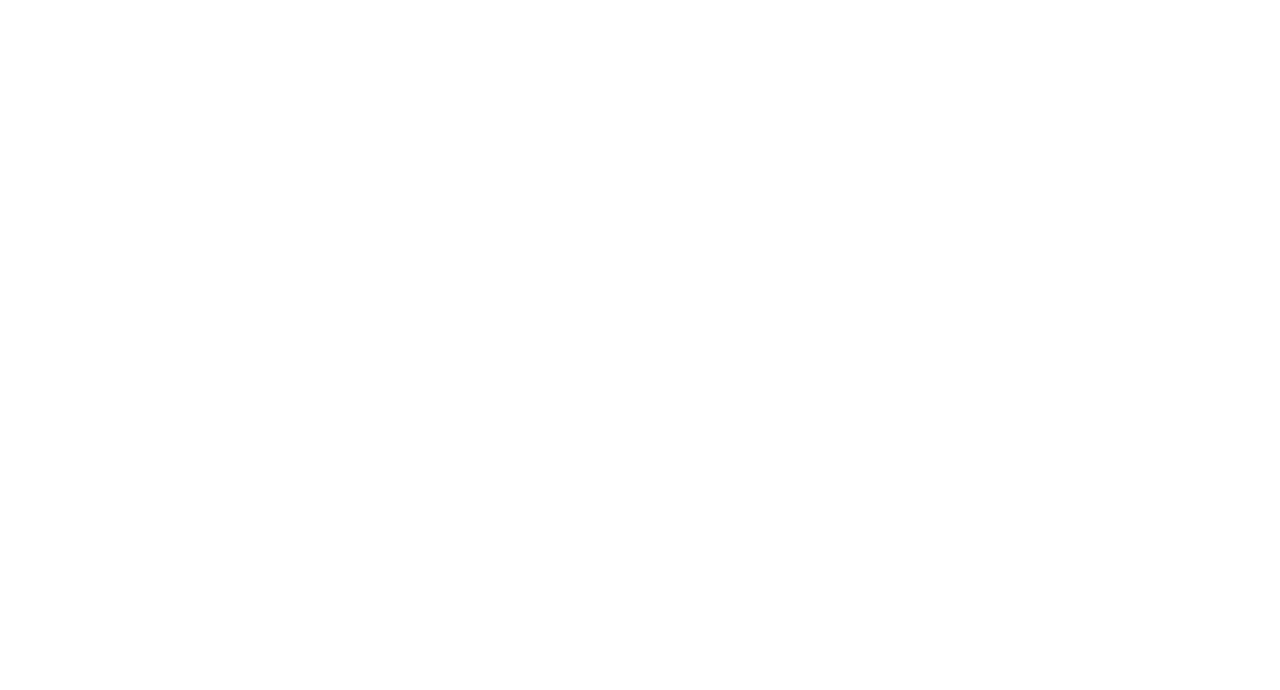
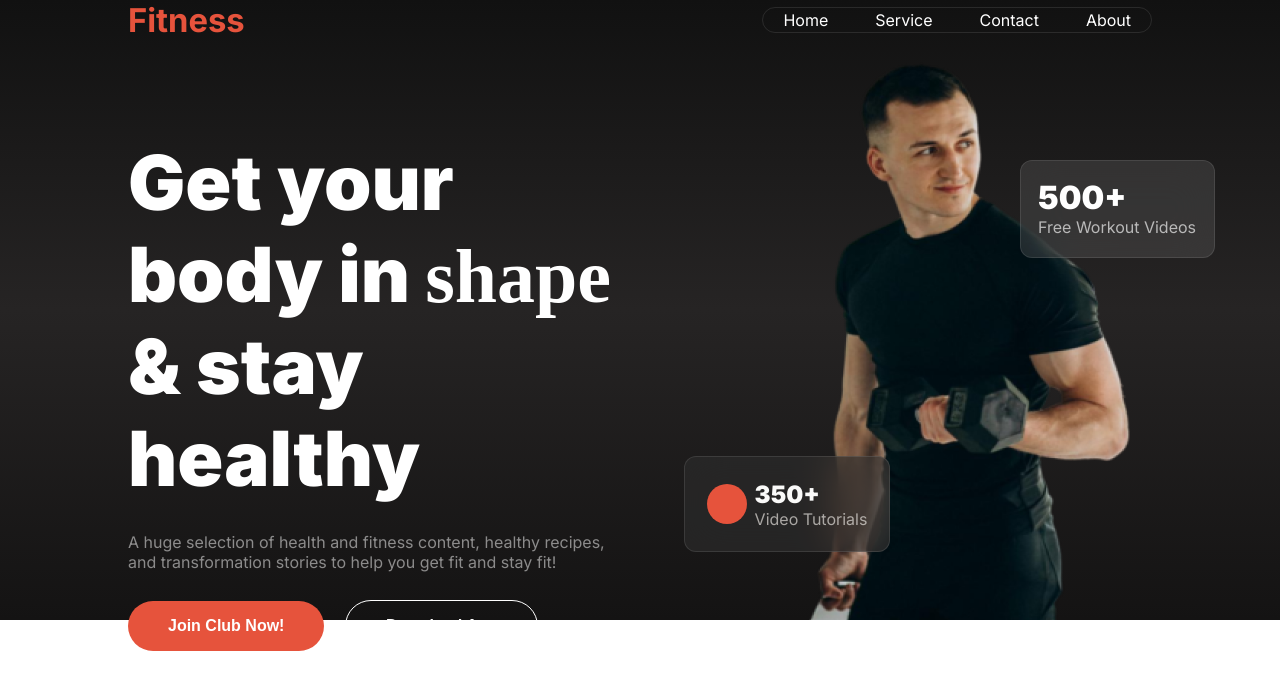
Before and after one commit to Mehedi-Hasan-Himel/We-Will-Fit, a plain HTML site: page index.html in a window 1280 px wide. Drawn offline with Linux system fonts and the light colour scheme; a web font is replaced by a local one.

Commit message:
header section added

```diff
--- a/css/styles.css
+++ b/css/styles.css
@@ -0,0 +1,150 @@
+/* Universal CSS Code Start*/
+@import url("https://fonts.googleapis.com/css2?family=Inter:wght@100..900&display=swap");
+@import url("https://fonts.cdnfonts.com/css/miama-nueva");
+* {
+  margin: 0;
+  padding: 0;
+  box-sizing: border-box;
+}
+body {
+  font-family: "Inter", sans-serif;
+}
+/* Universal CSS Code End */
+
+/* header section Start*/
+.header {
+  max-width: 1440px;
+  height: auto;
+  background: linear-gradient(#111111, #262424, #141313);
+  position: relative;
+}
+.nav-bar {
+  width: 80%;
+  margin: 0 auto;
+
+  display: flex;
+  justify-content: space-between;
+  align-items: center;
+}
+#bar {
+  display: none;
+}
+.menu-bar ul {
+  display: flex;
+  gap: 47px;
+  border: 1px solid #ffffff1a;
+  border-radius: 39px;
+  padding: 2px 20px;
+}
+.menu-bar ul li {
+  list-style: none;
+}
+.menu-bar > ul a {
+  text-decoration: none;
+  color: #ffffff;
+  font-size: 1rem;
+}
+#home-nev {
+  background-color: #e6533c;
+  padding: 2px 14px;
+  margin-left: -20px;
+  border-radius: 46px;
+  font-weight: 600;
+}
+.brand {
+  color: rgb(230, 83, 60);
+  font-size: 1.75rem;
+}
+.banner {
+  width: 80%;
+  margin: 0 auto;
+  display: flex;
+  gap: 167px;
+}
+.banner-text h1 {
+  font-size: 4.75rem;
+  font-weight: 900;
+  color: #ffffff;
+}
+#span1 {
+  font-family: "Miama Nueva";
+}
+.banner-text {
+  width: 520px;
+  height: 282px;
+  margin-top: 96px;
+}
+.banner-text p {
+  font-size: 1rem;
+  color: #ffffff80;
+  margin: 28px 0px;
+}
+.primary-btn {
+  border-radius: 42px;
+  background: rgb(230, 83, 60);
+  padding: 16px 40px 16px 40px;
+  font-size: 16px;
+  font-weight: 600;
+  color: #ffffff;
+  border: none;
+}
+#btn2 {
+  border: 1px solid rgb(255, 255, 255);
+  background: none;
+  margin-left: 16px;
+}
+.banner-photo {
+  width: 349px;
+  height: 580px;
+}
+.box-1 {
+  width: 195px;
+  height: 98px;
+  border: 1px solid#FFFFFF1A;
+  border-radius: 12px;
+  background: #ffffff1a;
+  backdrop-filter: blur(20px);
+  padding: 17px;
+  position: absolute;
+  left: 1020px;
+  top: 160px;
+}
+.box-1 h3 {
+  font-size: 2rem;
+  font-weight: 900;
+  color: #ffffff;
+}
+.box-1 p {
+  color: #ffffffa6;
+}
+.box-2 {
+  width: 206px;
+  height: 96px;
+  border: 1px solid #ffffff1a;
+  background: #3030308a;
+  backdrop-filter: blur(20px);
+  border-radius: 12px;
+  display: flex;
+  justify-content: center;
+  align-items: center;
+  gap: 8px;
+  position: absolute;
+  left: 684px;
+  top: 456px;
+}
+.box-2 h3 {
+  font-size: 1.5rem;
+  font-weight: 900;
+  color: #fafaf9;
+}
+.box-2 p {
+  color: #efede8a6;
+  font-size: 1rem;
+}
+.circle {
+  width: 40px;
+  height: 40px;
+  background-color: #e6533c;
+  border-radius: 50%;
+}
+/* Header Section End */
--- a/index.html
+++ b/index.html
@@ -9,6 +9,48 @@
     <script src="https://kit.fontawesome.com/1742523b0c.js" crossorigin="anonymous"></script>
 </head>
 <body>
-
+      <!-- Header Section Start -->
+      <header class="header">
+         <nav class="nav-bar">
+             <div class="brand">
+                 <h3 class="brand-title">Fitness</h3>
+             </div>
+             <div class="menu-bar">
+                 <ul>
+                     <li><a href="#" id="home-nav">Home</a></li>
+                     <li><a href="#">Service</a></li>
+                     <li><a href="#">Contact</a></li>
+                     <li><a href="#">About</a></li>
+                 </ul>
+             </div>
+             <i class="fa-solid fa-bars" id="bar"></i>
+         </nav>
+         <div class="banner">
+             <div class="banner-text">
+                 <h1>Get your body in <span id="span1">shape</span> & stay healthy</h1>
+                 <p>A huge selection of health and fitness content, healthy recipes, and transformation stories to help
+                     you get fit and stay fit!</p>
+                 <div class="btn-section">
+                     <button class="primary-btn">Join Club Now!</button>
+                     <button class="primary-btn" id="btn2">Download App</button>
+                 </div>
+             </div>
+             <div class="banner-photo">
+                 <img src="images/Images 2.png" alt="Fitness banner image">
+                 <div class="box-1">
+                     <h3>500+</h3>
+                     <p>Free Workout Videos</p>
+                 </div>
+                 <div class="box-2">
+                     <div class="circle"></div>
+                     <div class="box-text">
+                         <h3>350+</h3>
+                         <p>Video Tutorials</p>
+                     </div>
+                 </div>
+             </div>
+         </div>
+     </header>
+     <!-- Header Section End -->
 </body>
 </html>
```
